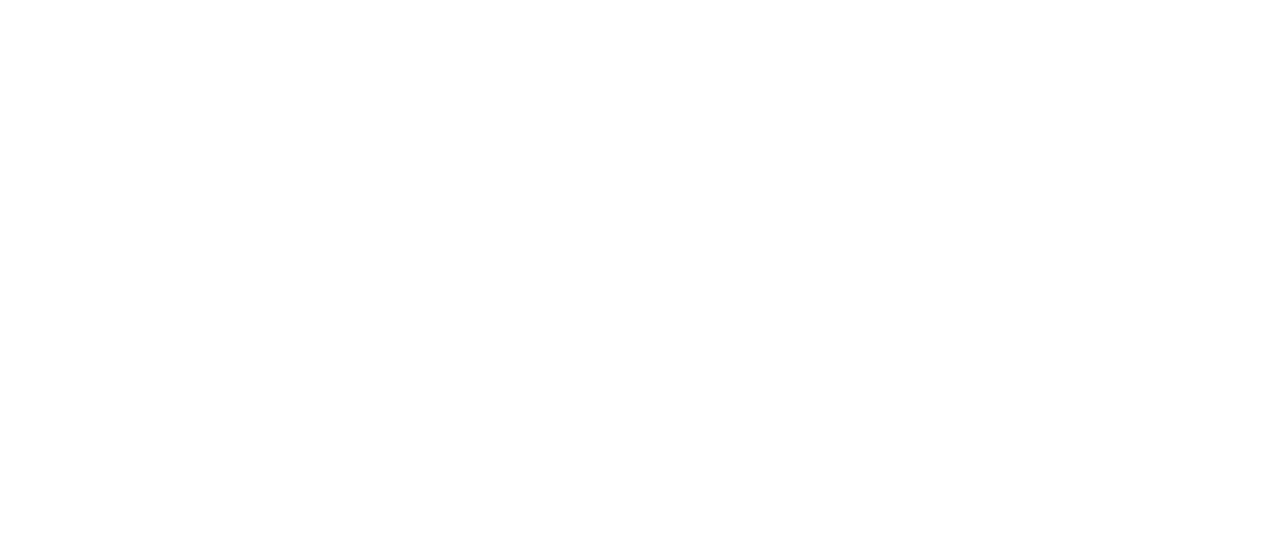
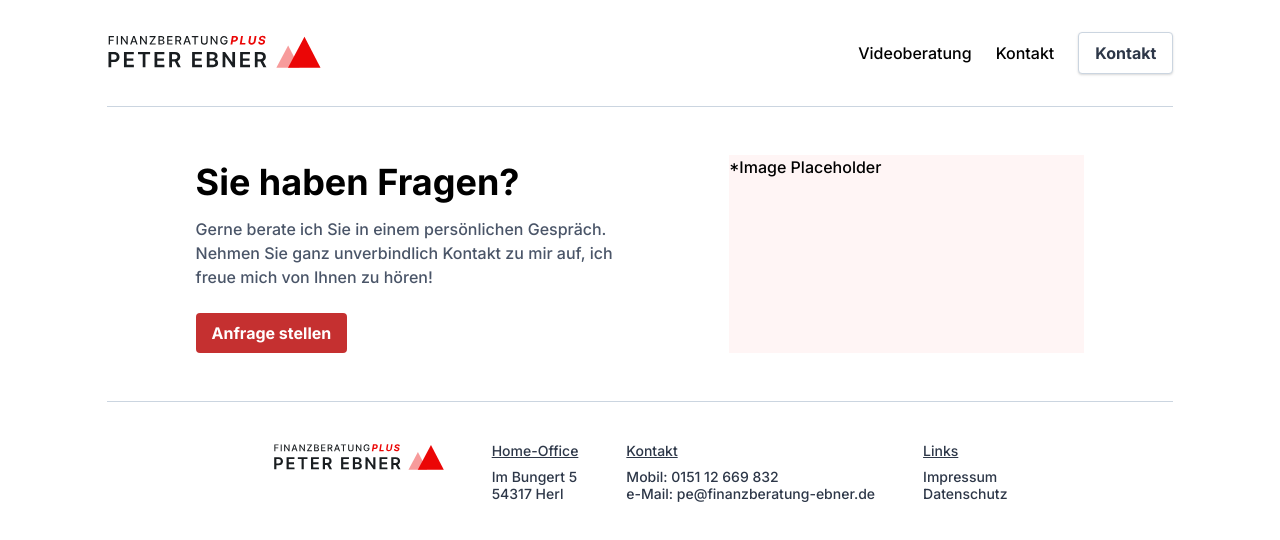
Before and after one commit to dvdptr/website-peplus, a Nuxt app: page /kontakt in a window 1280 px wide. Before the commit this address had no page. Shown: the top 540 px of the page. Built offline with nearby package versions, Linux system fonts and the light colour scheme.

Commit message:
create subpages videoberatung and kontakt and link them in nav bar

```diff
--- a/components/Header.vue
+++ b/components/Header.vue
@@ -10,9 +10,9 @@
       <div class="items-center text-right">
         <section class="flex items-center">
           <nav>
-            <nuxt-link class="pl-6" to="/about.vue">Videoberatung</nuxt-link>
+            <nuxt-link class="pl-6" to="/videoberatung">Videoberatung</nuxt-link>
           </nav>
-          <nuxt-link class="pl-6" to="/kontakt.vue">Kontakt</nuxt-link>
+          <nuxt-link class="pl-6" to="/kontakt">Kontakt</nuxt-link>
           <button
             class="bg-white hover:bg-gray-100 text-gray-800 font-semibold py-2 px-4 border border-gray-400 rounded shadow ml-6"
           >Kontakt</button>
--- /dev/null
+++ b/pages/kontakt.vue
@@ -0,0 +1,29 @@
+<template>
+  <div class="font-medium">
+    <Header />
+    <Kontakt />
+    <Footer />
+  </div>
+</template>
+
+<script>
+import Header from "~/components/Header.vue";
+import Kontakt from "~/components/Kontakt.vue";
+import Footer from "~/components/Footer.vue";
+
+export default {
+  components: {
+    Header,
+    Kontakt,
+    Footer
+  }
+};
+</script>
+
+<style>
+/* Sample `apply` at-rules with Tailwind CSS
+.container {
+  @apply min-h-screen flex justify-center items-center text-center mx-auto;
+}
+*/
+</style>
--- /dev/null
+++ b/pages/videoberatung.vue
@@ -0,0 +1,29 @@
+<template>
+  <div class="font-medium">
+    <Header />
+    <Kontakt />
+    <Footer />
+  </div>
+</template>
+
+<script>
+import Header from "~/components/Header.vue";
+import Kontakt from "~/components/Kontakt.vue";
+import Footer from "~/components/Footer.vue";
+
+export default {
+  components: {
+    Header,
+    Kontakt,
+    Footer
+  }
+};
+</script>
+
+<style>
+/* Sample `apply` at-rules with Tailwind CSS
+.container {
+  @apply min-h-screen flex justify-center items-center text-center mx-auto;
+}
+*/
+</style>
```
